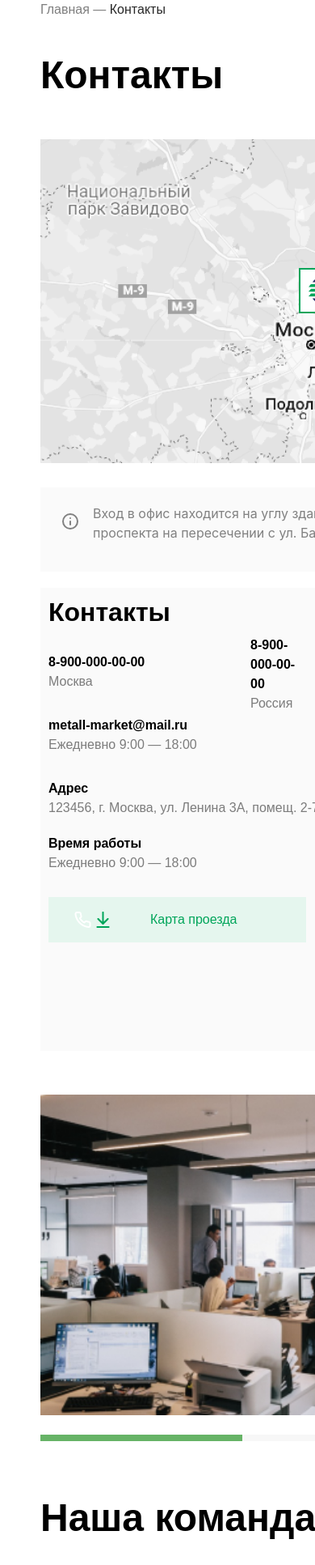
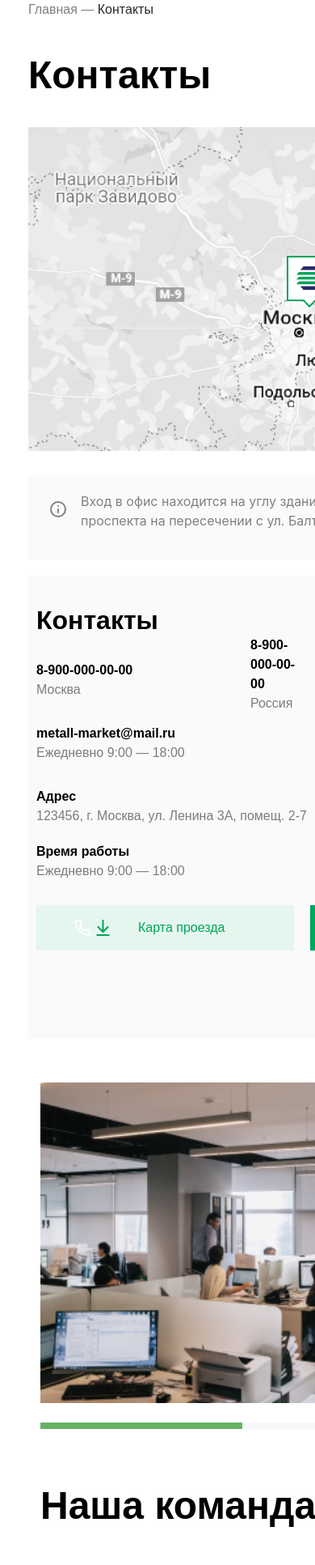
Before and after one commit to JackHummer943/test-page, a React (Create React App) app: page / in a window 390 px wide. Shown: the top 1933 px of the page at 81% size. Built offline with nearby package versions, Linux system fonts and the light colour scheme.

Commit message:
version 0,45

```diff
--- a/src/Page.css
+++ b/src/Page.css
@@ -565,9 +565,7 @@ height: 20px;
 }
 
 
-
 }
-
 
 @media (min-width: 375px) and (max-width: 768px) {
     .landing {
@@ -576,7 +574,7 @@ height: 20px;
       background-color: white;
     }
     .secound_block {
-      margin-left: 50px;
+      margin-left: 35px;
       width: 696px;
       height:122px;
     }
@@ -608,14 +606,14 @@ height: 20px;
       font-family: 'Inter', sans-serif;
       font-family: 'Montserrat', sans-serif;
       font-weight: 500;
-    font-size: 16px;
+      font-size: 16px;
       line-height:24px;
       color: #282828;
     }
     .third {
       width: 696px;
       height: 1130px;
-      margin: 50px;
+      margin: 35px;
     }
     .map {
       margin-top: 15px;
@@ -661,7 +659,7 @@ height: 20px;
       background-color: #FAFAFA;
     }
     .contacts_title {
-      padding-top: 10px;
+      padding-top: 35px;
       margin-left: 10px;
       width: 320px;
       margin-bottom: 30px;
--- a/src/pages/Page.js
+++ b/src/pages/Page.js
@@ -11,7 +11,7 @@ import photo from '../assets/Photo.png';
 export default function Page() {
   return (
     <div className="landing">
-      <div className="secound_block">
+      <section className="secound_block">
         <div className="text">
           <p className="important">
             Главная — <span className="contacts_small">Контакты</span>
@@ -20,8 +20,8 @@ export default function Page() {
         <div className="title">
           <h2>Контакты</h2>
         </div>
-      </div>
-      <div className="third">
+      </section>
+      <section className="third">
         <div className="map"></div>
         <div className="info">
           <div className="icon">
@@ -108,8 +108,8 @@ export default function Page() {
             </button>
           </div>
         </div>
-      </div>
-      <div className="fourth">
+      </section>
+      <section className="fourth">
         <img src={elem} alt="" className="element" />
         <img src={elemB} alt="" className="elementB" />
         <img src={elemC} alt="" className="elementC" />
@@ -118,8 +118,8 @@ export default function Page() {
           <div className="bar2" width={70}></div>
           <progress max="100">25%</progress>
         </div>
-      </div>
-      <div className="fifth">
+      </section>
+      <section className="fifth">
         <div className="title_and_subscrible">
           <h2>Наша команда</h2>
           <div className="subscrible">
@@ -145,8 +145,8 @@ export default function Page() {
             </div>
           </div>
         </div>
-      </div>
-      <div className="sixth">
+      </section>
+      <section className="sixth">
         <div className="requisites">
           <h2>Реквизиты</h2>
           <p className="typography">
@@ -353,7 +353,7 @@ export default function Page() {
             </div>
           </div>
         </div>
-      </div>
+      </section>
     </div>
   );
 }
```
